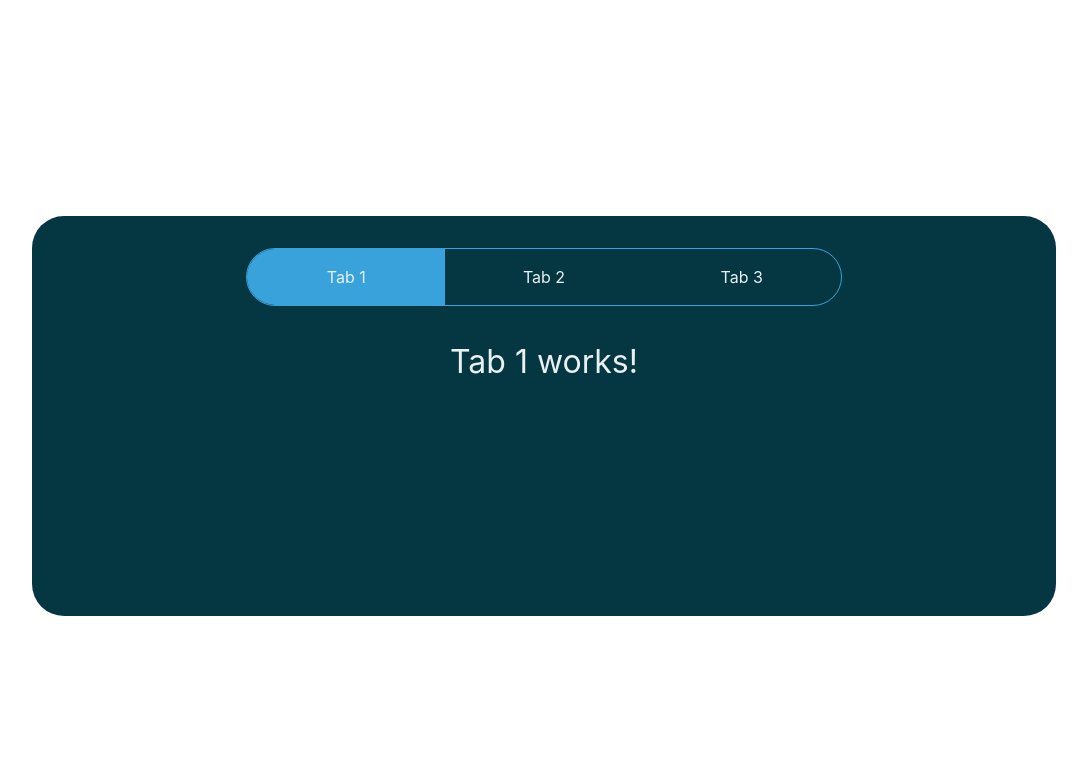
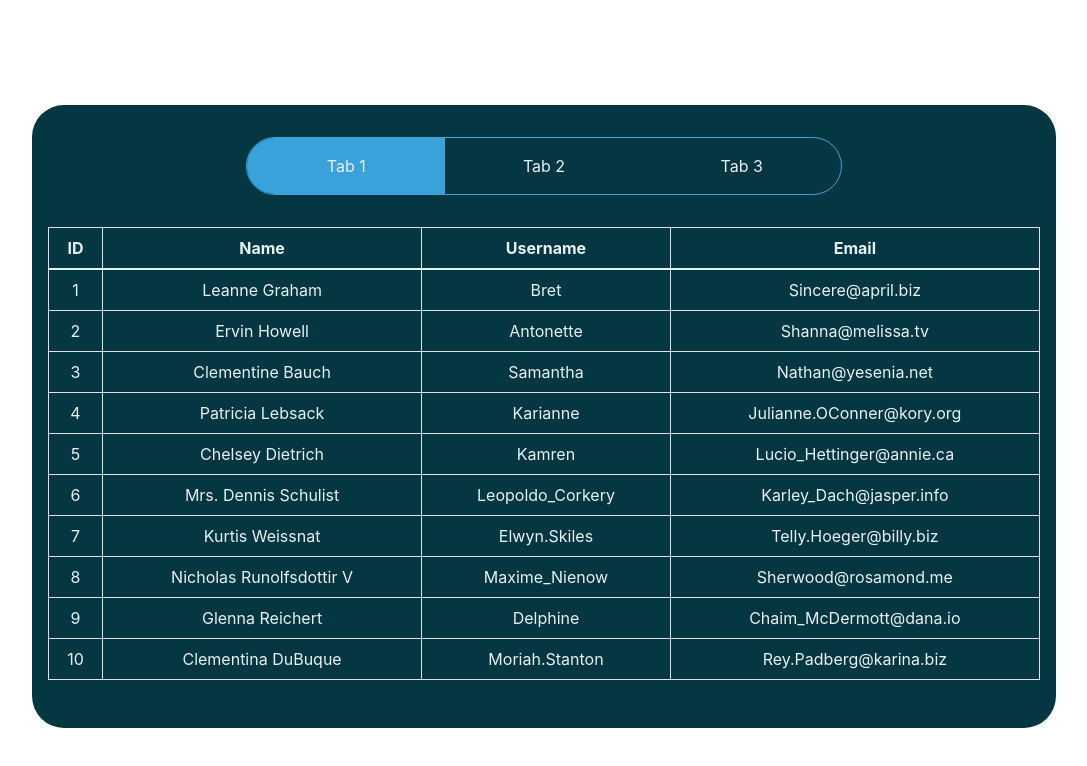
Before and after one commit to adarraji/react-table, a React (Create React App) app: page / in a window 1280 px wide. Shown: the top 766 px of the page, without its empty margins (96-1183 px from the left). Built offline with nearby package versions, Linux system fonts and the light colour scheme.

Commit message:
Added Table in 1st tab, added styles

```diff
--- a/src/components/Table.js
+++ b/src/components/Table.js
@@ -13,7 +13,7 @@ const Table = ({ users }) => {
     })
     return (
         <div>
-            <table className="table table-striped">
+            <table className="table-style table table-bordered ">
                 <thead>
                     <tr>
                         <th>ID</th>
--- a/src/components/TabsComp.js
+++ b/src/components/TabsComp.js
@@ -1,5 +1,7 @@
 import React from "react";
 import { Tab, Tabs, TabList, TabPanel } from "react-tabs";
+import Table from "./Table";
+import { users } from "../users";
 
 function TabsComp() {
     return (
@@ -10,7 +12,7 @@ function TabsComp() {
                 <Tab>Tab 3</Tab>
             </TabList>
             <TabPanel>
-                <p>Tab 1 works!</p>
+                <Table users={users} />
             </TabPanel>
             <TabPanel>
                 <p>Tab 2 works!</p>
--- a/src/containers/App.css
+++ b/src/containers/App.css
@@ -83,3 +83,9 @@
     font-size: 2rem;
     text-align: center;
 }
+
+.table-style {
+    background: #053742;
+    color: #E8F0F2;
+    font-size: 50%;
+}
```
